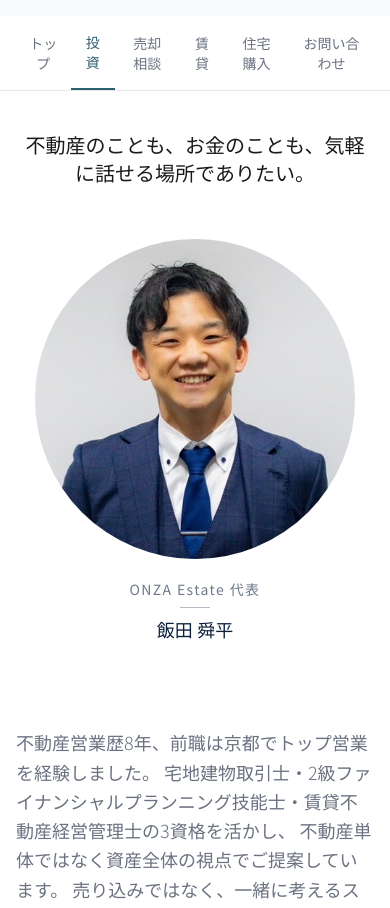
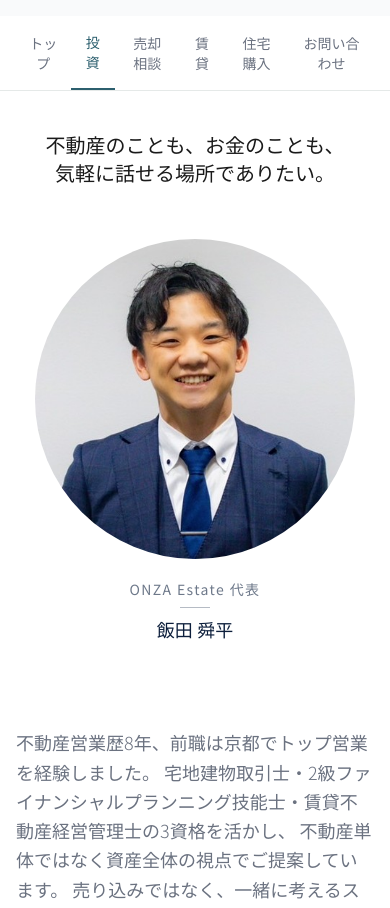
Before and after one commit to idsp0731-gif/onza-estate, a Next.js app: page / in a window 390 px wide. Shown: the part 900-1808 px from the top of the page. Built offline with nearby package versions, Linux system fonts and the light colour scheme; no server answers.

Commit message:
fix: Aboutセクション見出しをスマホのみ2行表示に変更

```diff
--- a/src/components/About.tsx
+++ b/src/components/About.tsx
@@ -5,7 +5,13 @@ export default function About() {
     <section className="pt-10 pb-6 md:pt-16 md:pb-8">
       <div className="max-w-6xl mx-auto px-4">
         <h2 className="text-xl md:text-2xl lg:text-3xl font-light text-center mb-4">
-          不動産のことも、お金のことも、気軽に話せる場所でありたい。
+          <span className="block md:hidden">
+            不動産のことも、お金のことも、<br />
+            気軽に話せる場所でありたい。
+          </span>
+          <span className="hidden md:block">
+            不動産のことも、お金のことも、気軽に話せる場所でありたい。
+          </span>
         </h2>
         <div className="grid md:grid-cols-2 gap-12 items-center">
           <div className="aspect-[3/4] bg-transparent rounded-2xl flex flex-col items-center justify-center gap-3 md:-mt-6">
```
